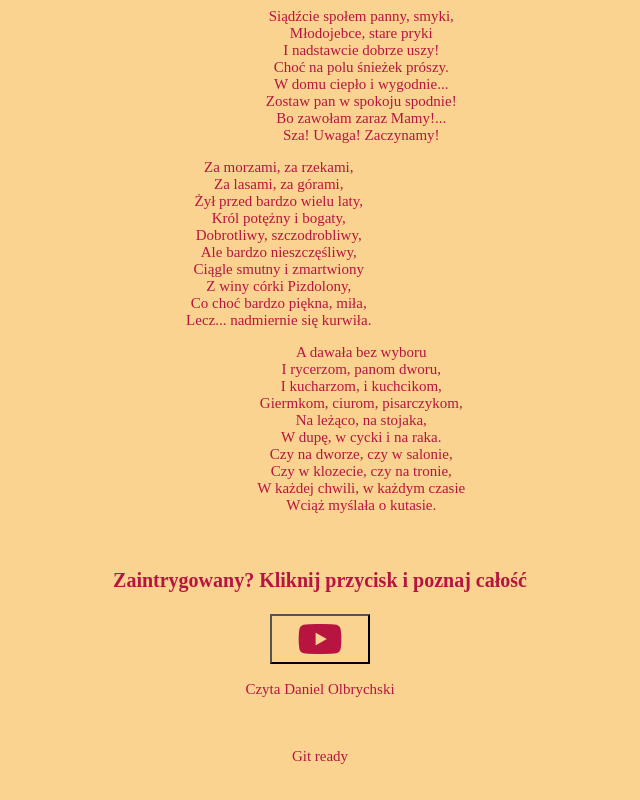
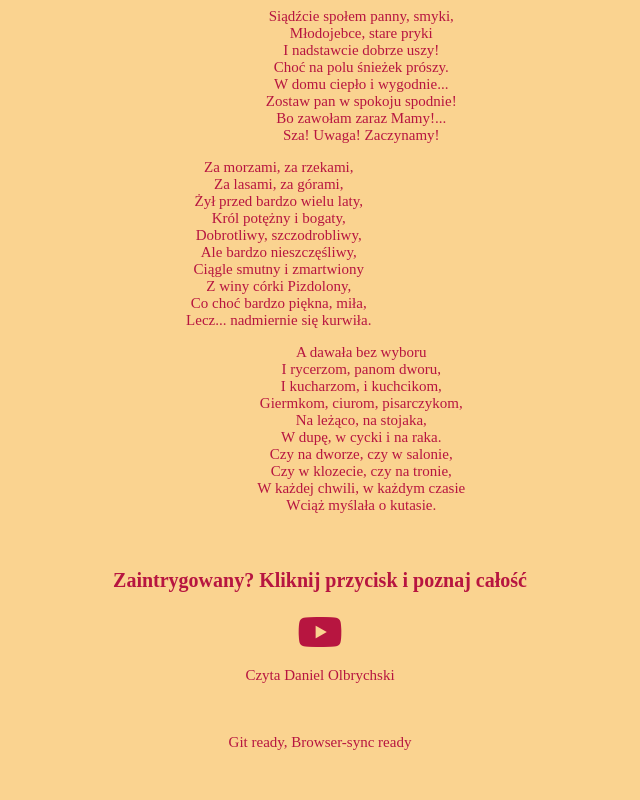
Before and after one commit to PaPaX2/nauka-gita, a website: page index.html in a window 1280 px wide. Shown: the part 407-1207 px from the top of the page, without its empty margins (320-960 px from the left). Drawn offline with Linux system fonts and the light colour scheme.

Commit message:
Add new files & Dalte <button> in html

```diff
--- a/index.html
+++ b/index.html
@@ -29,14 +29,14 @@
       <div class="links">
         <h3>Zaintrygowany? Kliknij przycisk i poznaj całość</h3>
         <div class="btn">
-            <button type="button"><a href="https://www.youtube.com/watch?v=hnQqFQRCBUg&t=3s&has_verified=1"><i class="fab fa-youtube"></i></a></button>
-            <p>Czyta Daniel Olbrychski</>
+            <a class="button" href="https://www.youtube.com/watch?v=hnQqFQRCBUg&t=3s&has_verified=1"><i class="fab fa-youtube"></i></a>
+            <p>Czyta Daniel Olbrychski</p>
         </div>
       </div>
       </section>
     <footer class="container">
       <div class="sign">
-        <p>Git ready</p>
+        <p>Git ready, Browser-sync ready</p>
       </div>
     </footer>
   </body>
--- /dev/null
+++ b/komendy.txt
@@ -0,0 +1,2 @@
+./node_modules/.bin/nu-html-checker *.html
+./node_modules/.bin/autoprefixer-cli -o style.prefixed.css css/syle.css
--- /dev/null
+++ b/style.prefixed.css
@@ -0,0 +1,81 @@
+h1 {
+  font-size: 45px;
+}
+
+h2 {
+  font-size: 25px;
+}
+
+h3 {
+  font-size: 20px;
+}
+
+p {
+  font-size: 15px;
+}
+body {
+  margin: 0 auto;
+  padding: 50;
+  max-width: 1140px;
+  color: #b71540;
+  background-color: #fad390;
+}
+
+.container {
+  display: -ms-flexbox;
+  display: flex;
+  -ms-flex-direction: column;
+      flex-direction: column;
+  -ms-flex-align: center;
+      align-items: center;
+  margin: 20px;
+  padding: 0;
+}
+
+.title h2{
+  text-align: right;
+}
+
+.poem {
+  text-align: center;
+  margin: 20px;
+  min-width: 50%;
+}
+
+.box {
+  margin: 0 auto;
+
+}
+
+.box p {
+  -ms-flex-line-pack: center;
+      align-content: center;
+}
+
+.box-left {
+  padding-right: 15%;
+}
+
+.box-right {
+  padding-left: 15%;
+}
+.btn {
+  display: -ms-flexbox;
+  display: flex;
+  -ms-flex-direction: column;
+      flex-direction: column;
+  -ms-flex-align: center;
+      align-items: center;
+}
+
+button {
+  height: 50px;
+  width: 100px;
+  margin: 2px;
+  background-color: #fad390;
+}
+
+i {
+  font-size: 40px;
+  color: #b71540;
+}
```
Also changed, not shown: package.json (added, +25 -0 lines), 2 other files.
